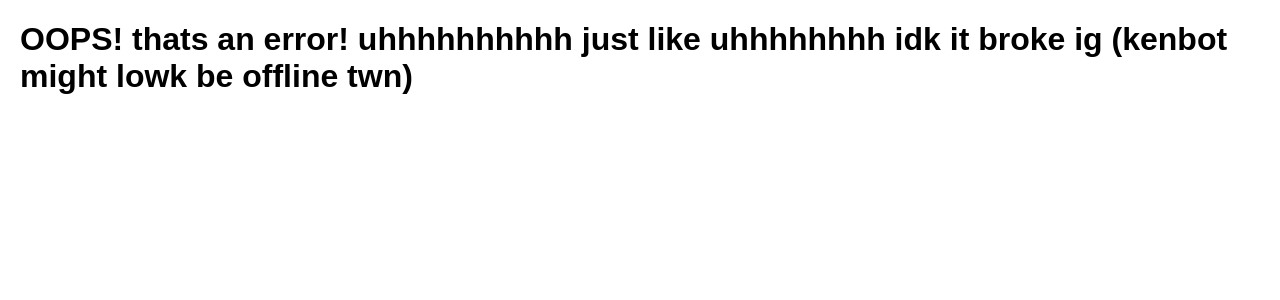
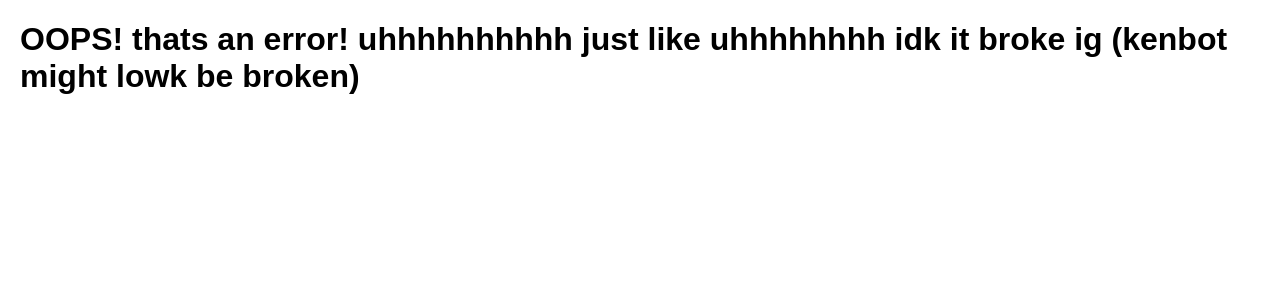
Before and after one commit to malehornk/yenweb, a Flask app: template templates/error.html in a window 1280 px wide. Shown: the top 300 px of the page. Run offline with Flask 3, Linux system fonts and the light colour scheme; the template is opened without the code that fills it, so the values that code supplies are empty.

Commit message:
Update error.html

```diff
--- a/templates/error.html
+++ b/templates/error.html
@@ -9,6 +9,6 @@
     </style>
 </head>
 <body>
-    <h1>OOPS! thats an error! uhhhhhhhhhh just like uhhhhhhhh idk it broke ig (kenbot might lowk be offline twn)</h1>
+    <h1>OOPS! thats an error! uhhhhhhhhhh just like uhhhhhhhh idk it broke ig (kenbot might lowk be broken)</h1>
 </body>
 </html>
```
